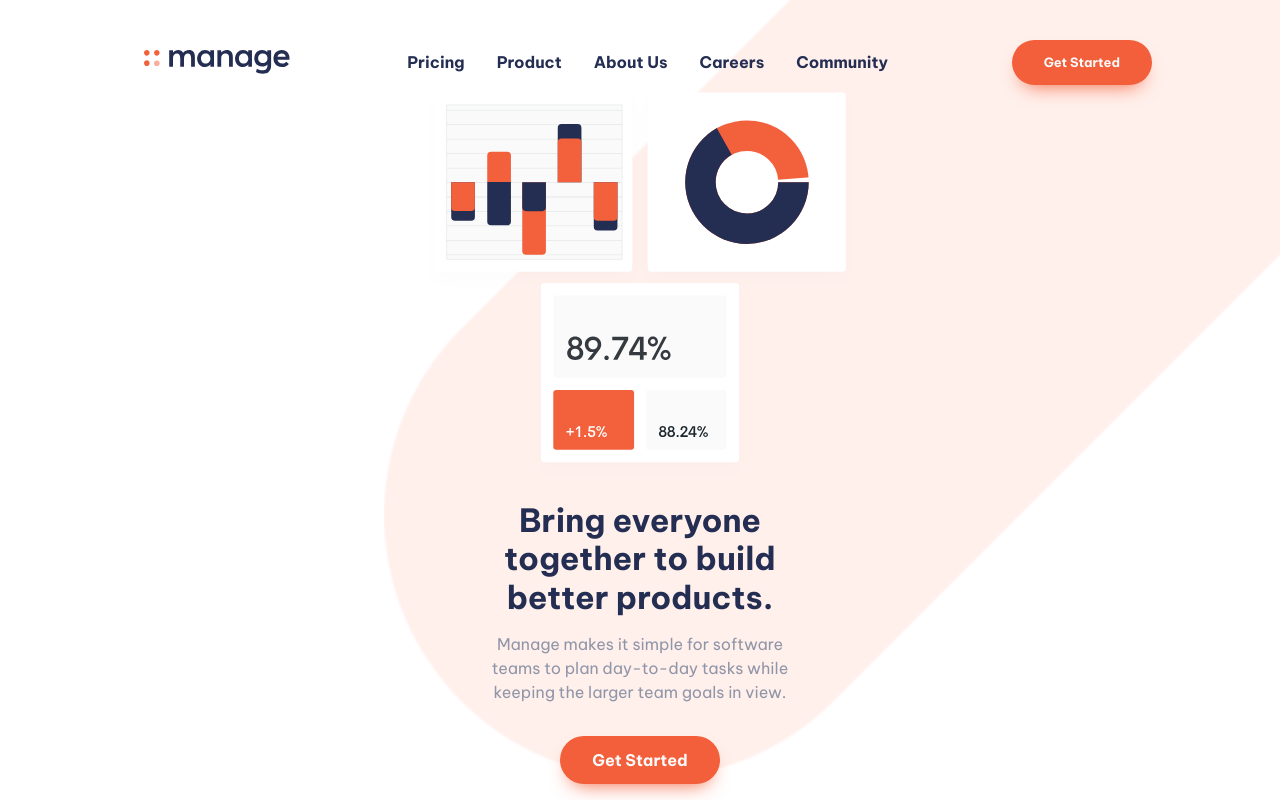
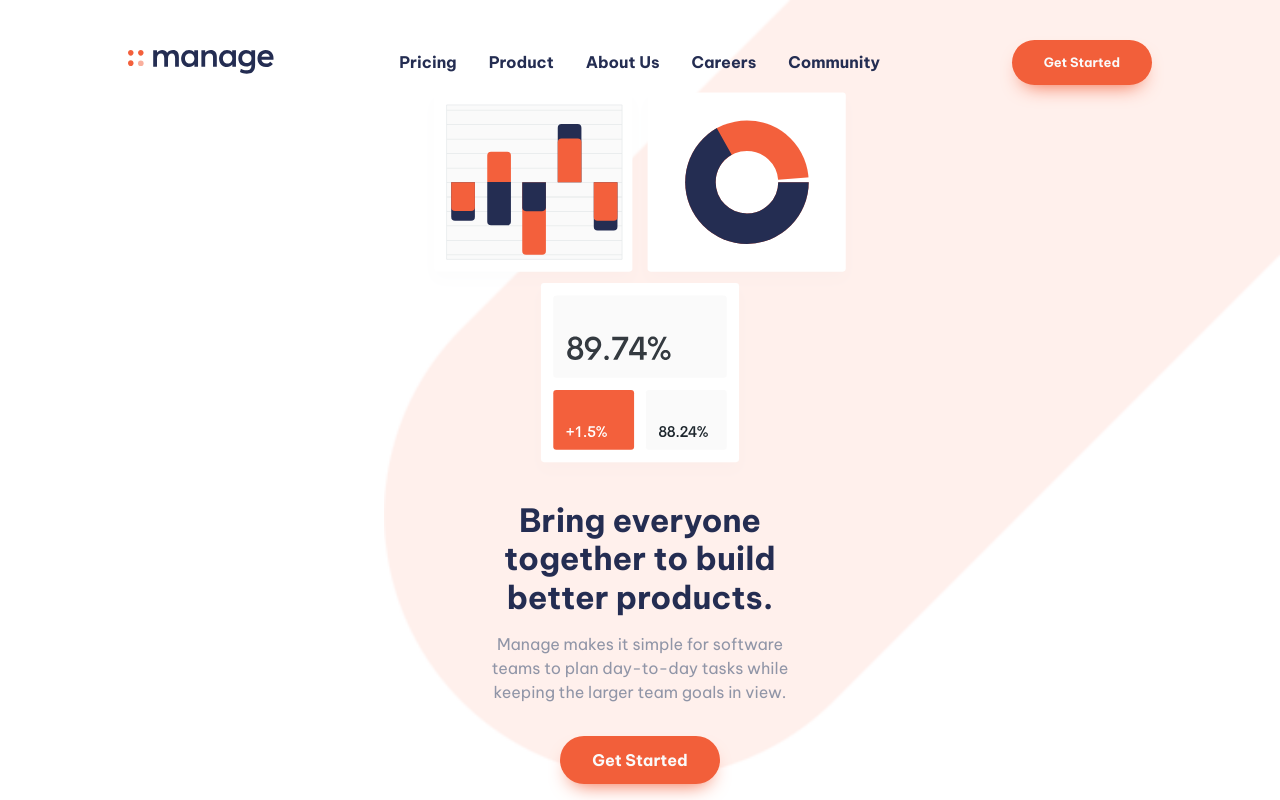
Before and after one commit to MatheusTrindade5201/Manage-LandingPage, a plain HTML site: page index.html in a window 1280 px wide. Shown: the top 800 px of the page. Drawn offline with Linux system fonts and the light colour scheme.

Commit message:
ajuste da margem do cabeçalho

```diff
--- a/assets/css/header.css
+++ b/assets/css/header.css
@@ -1,5 +1,5 @@
 .cabecalho {
-    padding: 2.5rem 0 0 1rem;
+    padding: 2.5rem 0 0;
     display: flex;
     justify-content: space-between;
     align-items: center;
```
